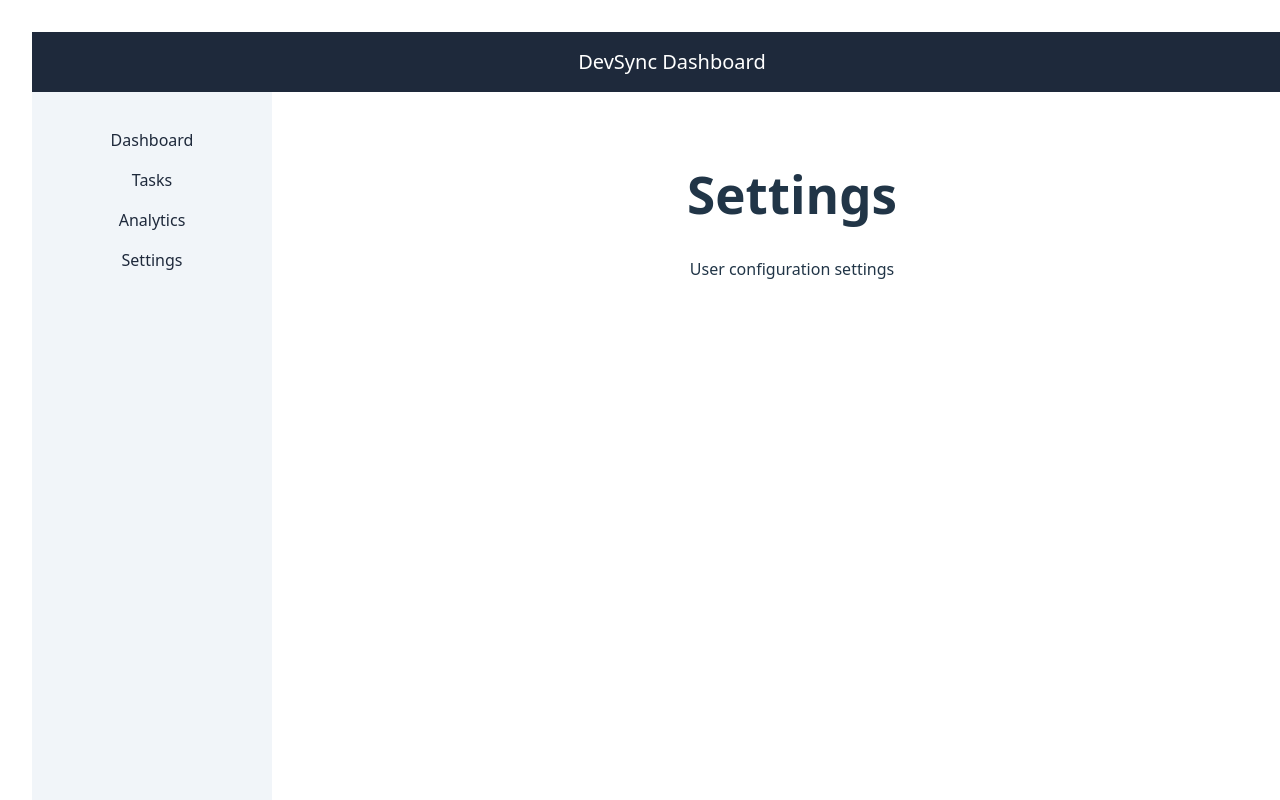
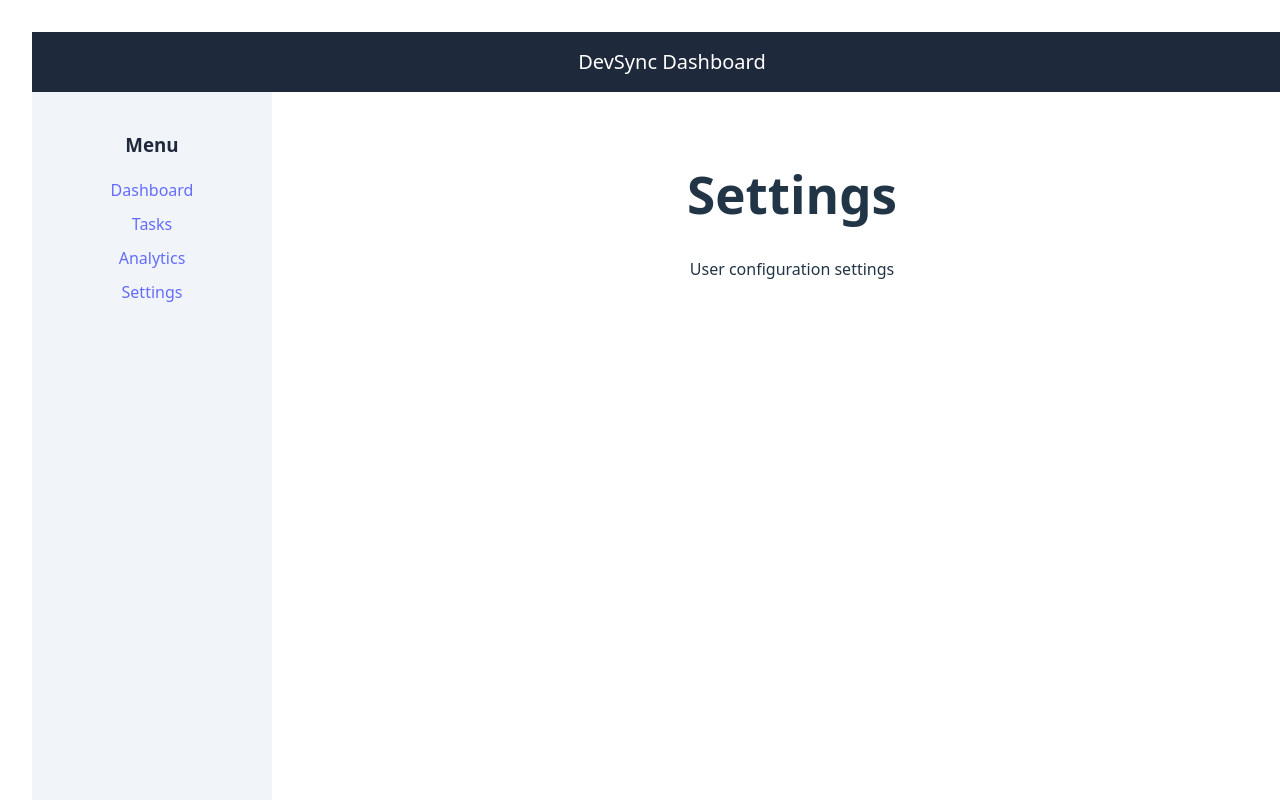
Before and after one commit to rajbrajesh/devsync-backend, a React app in the folder frontend/: page /settings in a window 1280 px wide. Shown: the top 800 px of the page. Built offline with nearby package versions, Linux system fonts and the light colour scheme; the HTML template or start-up script is replaced by a standard one.

Commit message:
Day_16 - Implement sidebar navigation using React Router Link

```diff
--- a/frontend/src/components/Sidebar.jsx
+++ b/frontend/src/components/Sidebar.jsx
@@ -1,3 +1,6 @@
+import { Link } from "react-router-dom"
+
+
 /**
  * Sidebar Component
  * Left navigation menu for dashboard
@@ -16,16 +19,30 @@ function Sidebar() {
         color: "#1e293b"
       }}
     >
+      {/* Sidebar title */}
+      <h3>Menu</h3>
 
       {/* Navigation links */}
 
-      <p style={{cursor:"pointer"}}>Dashboard</p>
+      {/* Dashboard link */}
+      <Link to="/dashboard" style={{display:"block", marginBottom:"10px"}}>
+        Dashboard
+      </Link>
 
-      <p style={{cursor:"pointer"}}>Tasks</p>
+      {/* Tasks link */}
+      <Link to="/tasks" style={{display:"block", marginBottom:"10px"}}>
+        Tasks
+      </Link>
 
-      <p style={{cursor:"pointer"}}>Analytics</p>
+      {/* Analytics link */}
+      <Link to="/analytics" style={{display:"block", marginBottom:"10px"}}>
+        Analytics
+      </Link>
 
-      <p style={{cursor:"pointer"}}>Settings</p>
+      {/* Settings link */}
+      <Link to="/settings" style={{display:"block"}}>
+        Settings
+      </Link>
 
     </div>
 
```
